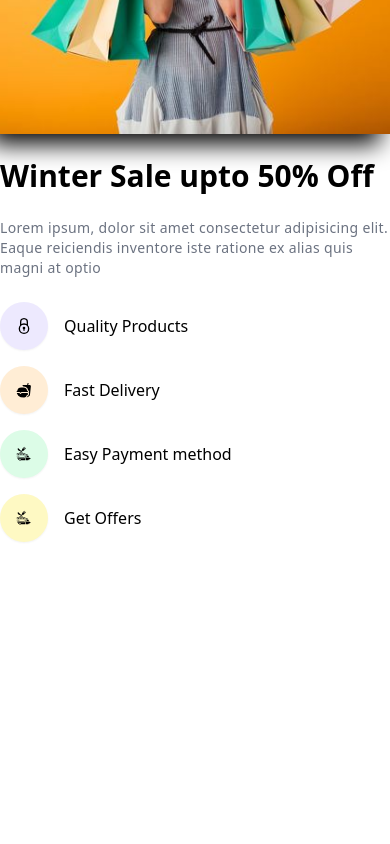
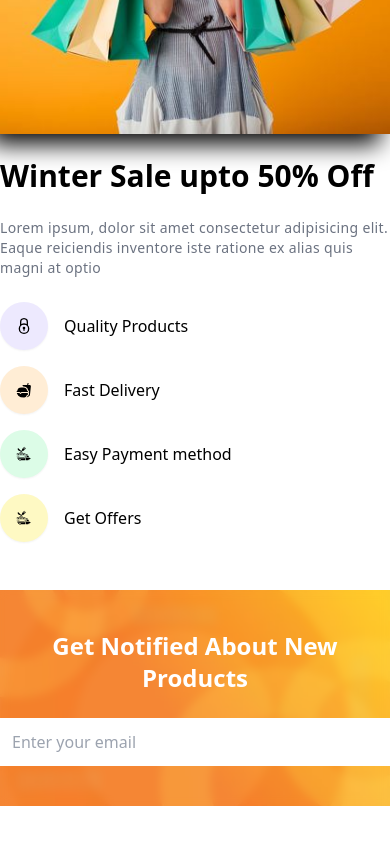
Before and after one commit to septianadip17/slicing-exercise-part3, a React (Vite) app: page / in a window 390 px wide. Shown: the part 3946-4790 px from the top of the page. Before the commit the page ends 4536 px from the top, so only its background shows below. Built offline with nearby package versions, Linux system fonts and the light colour scheme.

Commit message:
subscribe

```diff
--- a/src/App.jsx
+++ b/src/App.jsx
@@ -5,6 +5,7 @@
 import AOS from "aos";
 import TopProducts from "./components/TopProducts/TopProducts";
 import Banner from "./components/Banner/Banner";
+import Subscribe from "./components/Subscribe/Subscribe";
 
 const App = () => {
   React.useEffect(() => {
@@ -24,6 +25,7 @@
       <Product />
       <TopProducts />
       <Banner />
+      <Subscribe />
     </div>
   );
 };
--- /dev/null
+++ b/src/components/Subscribe/Subscribe.jsx
@@ -0,0 +1,37 @@
+import React from "react";
+import Banner from "../../assets/website/orange-pattern.jpg";
+
+const BannerImg = {
+  backgroundImage: `url(${Banner})`,
+  backgroundPosition: "center",
+  backgroundRepeat: "no-repeat",
+  backgroundSize: "cover",
+  height: "100%",
+  width: "100%",
+};
+
+const Subscribe = () => {
+  return (
+    <div
+      data-aos="zoom-in"
+      className="mb-20 bg-gray-100 dark:bg-gray-800 text-white "
+      style={BannerImg}
+    >
+      <div className="container backdrop-blur-sm py-10">
+        <div className="space-y-6 max-w-xl mx-auto">
+          <h1 className="text-2xl !text-center sm:text-left sm:text-4xl font-semibold">
+            Get Notified About New Products
+          </h1>
+          <input
+            data-aos="fade-up"
+            type="text"
+            placeholder="Enter your email"
+            className="w-full p-3"
+          />
+        </div>
+      </div>
+    </div>
+  );
+};
+
+export default Subscribe;
```
